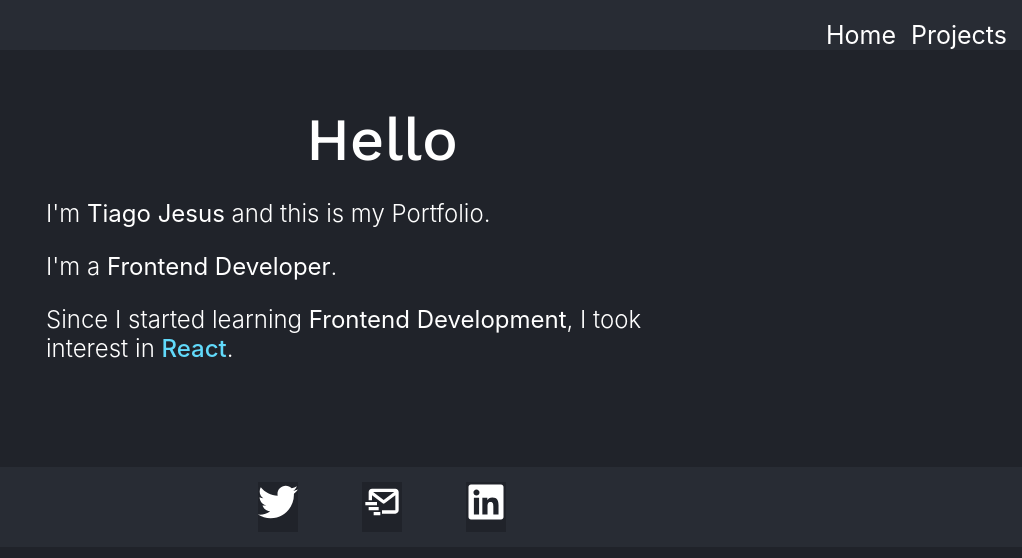
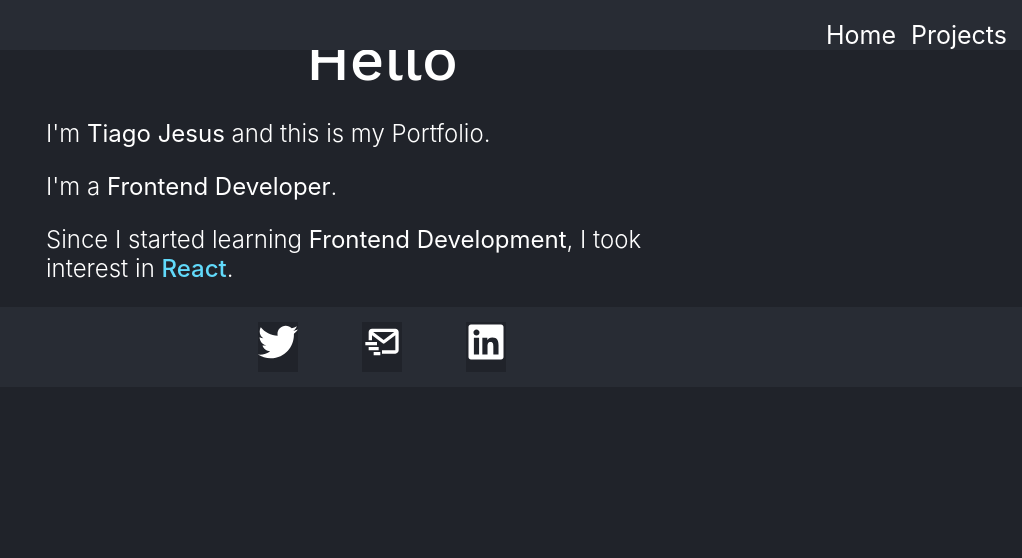
Before and after one commit to tiagojosejesus/personal-portfolio, a React (Create React App) app: page / in a window 1280 px wide. Shown: the top 558 px of the page, without its empty margins (258-1280 px from the left). Built offline with nearby package versions, Linux system fonts and the light colour scheme.

Commit message:
Modified Projects.css

```diff
--- a/src/Components/Style/Projects.css
+++ b/src/Components/Style/Projects.css
@@ -4,7 +4,7 @@
   color: white;
   text-align: left;
   width: 100%;
-  padding: 70px 15px;
+  padding: 0 15px;
   box-sizing: border-box;
   margin: 0 auto;
 }
@@ -86,7 +86,7 @@
 
 @media (min-width: 768px) {
   .content {
-    padding: 80px 0;
+    padding: 0;
     max-width: 720px;
   }
   .projectsInfo {
```
